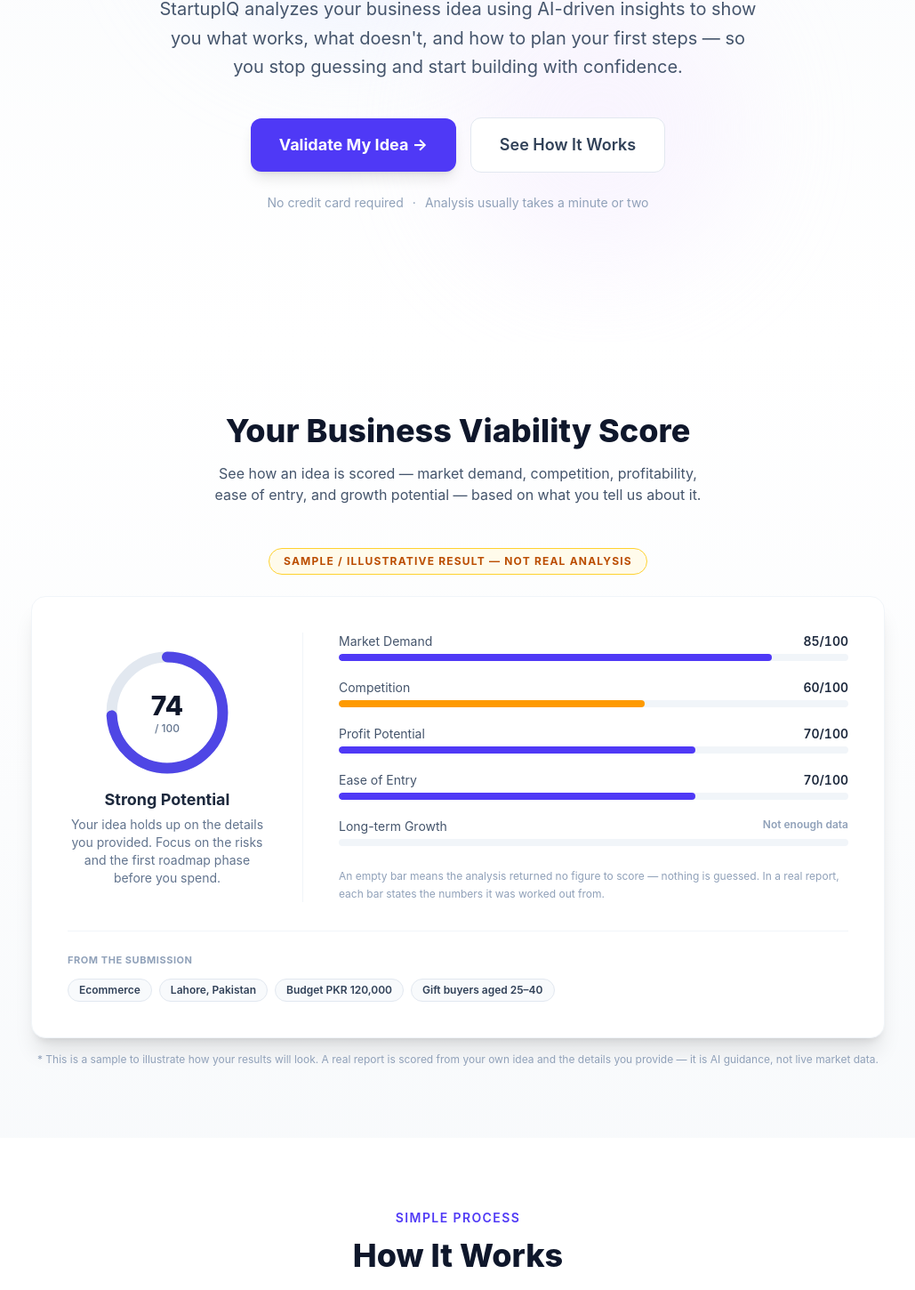
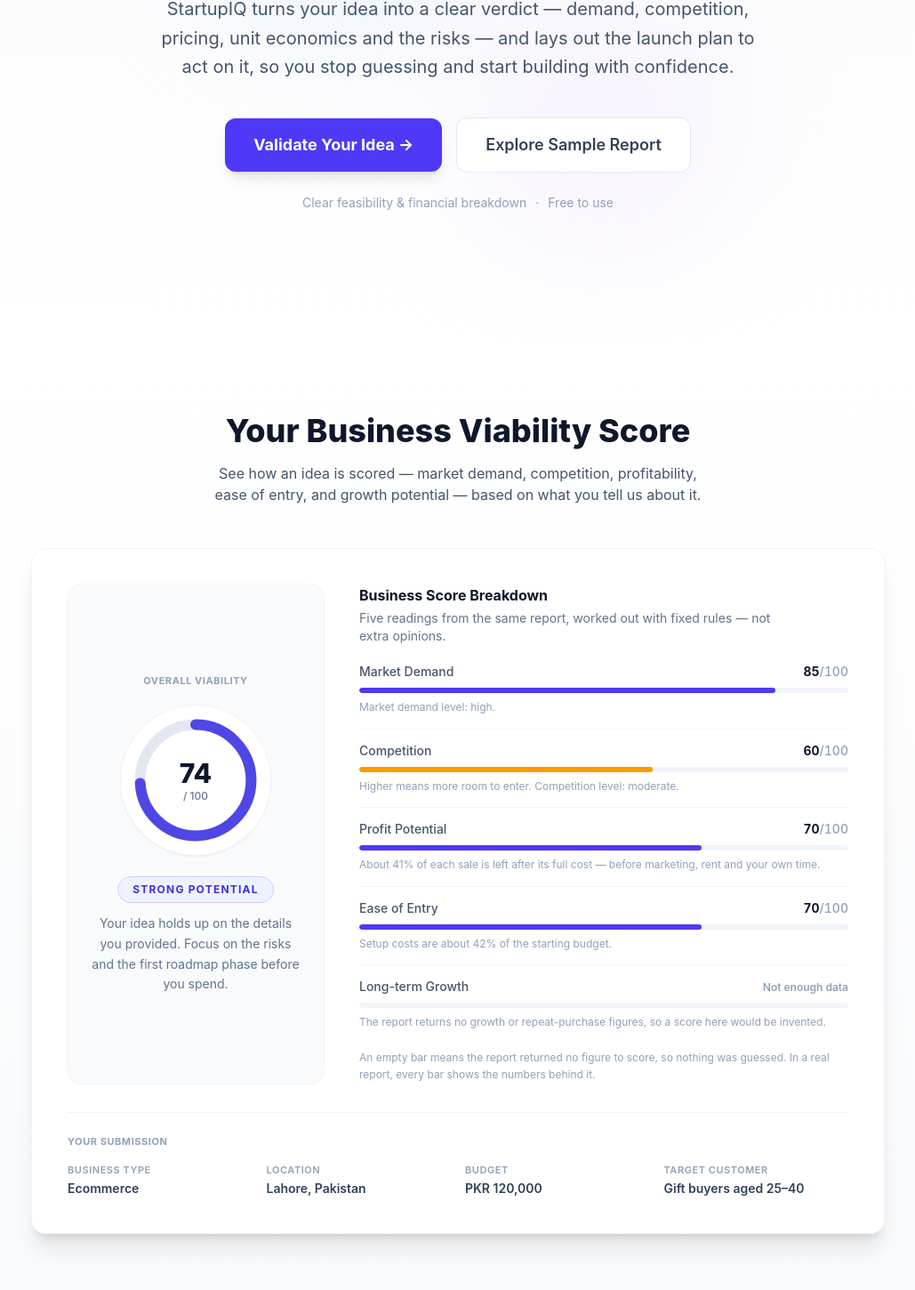
Before and after one commit to hanikagirdhari7/StartupIQ, a React (Vite) app: page / in a window 1280 px wide. Shown: the part 416-1866 px from the top of the page at 89% size, without its empty margins (125-1154 px from the left). Built offline with nearby package versions, Linux system fonts and the light colour scheme.

Commit message:
style: polish landing page hierarchy, restore eyebrow, and remove redundant badges

```diff
--- a/src/components/ClosingCTA.jsx
+++ b/src/components/ClosingCTA.jsx
@@ -11,7 +11,8 @@
         </h2>
         <p className="text-indigo-100 text-lg mb-9 leading-relaxed text-pretty">
           Your next business could be your best one — but only if you validate it first.
-          Enter your idea and get a full AI-powered analysis — it usually takes a minute or two.
+          Enter your idea and get a complete report — score, unit economics, risks and a launch
+          plan. It usually takes a minute or two.
         </p>
 
         <div className="flex flex-col sm:flex-row items-center justify-center gap-3 sm:gap-4">
@@ -20,7 +21,7 @@
             onClick={() => navigate('/validate')}
             className="w-full sm:w-auto bg-white hover:bg-slate-50 text-indigo-700 font-bold text-lg px-10 py-4 rounded-xl transition-all shadow-xl hover:-translate-y-0.5 cursor-pointer"
           >
-            Validate My Idea — It&apos;s Free
+            Validate Your Idea
           </button>
         </div>
 
@@ -31,7 +32,7 @@
         </p>
 
         <ul className="mt-10 flex flex-wrap justify-center gap-2 sm:gap-3 text-sm text-indigo-100">
-          {['AI-Powered Analysis', 'Viability Score', 'Market Insights', 'Step-by-Step Launch Plan'].map(item => (
+          {['Viability Score', 'Market Insights', 'Unit Economics', 'Step-by-Step Launch Plan'].map(item => (
             <li key={item} className="inline-flex items-center gap-1.5 bg-white/10 border border-white/20 rounded-full px-3.5 py-1.5">
               <span aria-hidden="true">&#10003;</span>
               {item}
--- a/src/components/DashboardPreview.jsx
+++ b/src/components/DashboardPreview.jsx
@@ -1,25 +1,36 @@
 import { Link } from 'react-router-dom'
 
-function MetricCard({ label, value, trend, trendUp }) {
+function MetricCard({ label, value, trend, tone = 'slate' }) {
+  const tones = {
+    emerald: 'bg-emerald-500',
+    amber: 'bg-amber-500',
+    slate: 'bg-slate-300',
+  }
   return (
     <div className="bg-white rounded-xl border border-slate-100 p-4 shadow-sm min-w-0">
-      <p className="text-[11px] font-bold uppercase tracking-wider text-slate-500 mb-1">{label}</p>
-      <p className="text-2xl font-extrabold text-slate-900 tabular-nums">{value}</p>
-      <p className={`text-xs font-semibold mt-1 tabular-nums ${trendUp ? 'text-emerald-600' : 'text-amber-600'}`}>{trend}</p>
+      <p className="text-[11px] font-bold uppercase tracking-wider text-slate-500 mb-1.5">{label}</p>
+      <p className="text-2xl font-extrabold text-slate-900 tabular-nums leading-tight break-words">{value}</p>
+      <p className="mt-1.5 flex items-center gap-1.5 text-xs text-slate-500">
+        <span aria-hidden="true" className={`w-1.5 h-1.5 rounded-full shrink-0 ${tones[tone] || tones.slate}`} />
+        <span className="min-w-0">{trend}</span>
+      </p>
     </div>
   )
 }
 
-function InsightRow({ icon, text, type }) {
+function InsightRow({ icon, label, text, type }) {
   const styles = {
-    strength: 'bg-emerald-50 border-emerald-200 text-emerald-800',
-    risk: 'bg-rose-50 border-rose-200 text-rose-800',
-    tip: 'bg-indigo-50 border-indigo-200 text-indigo-800',
+    strength: 'bg-emerald-50 border-emerald-200 text-emerald-700',
+    risk: 'bg-amber-50 border-amber-200 text-amber-700',
+    tip: 'bg-indigo-50 border-indigo-200 text-indigo-700',
   }
   return (
-    <div className={`flex items-start gap-3 p-3 rounded-lg border text-sm ${styles[type]}`}>
-      <span className="text-lg leading-none mt-0.5" aria-hidden="true">{icon}</span>
-      <span className="leading-snug">{text}</span>
+    <div className={`p-4 rounded-xl border min-w-0 ${styles[type]}`}>
+      <p className="flex items-center gap-2 text-[10px] font-bold uppercase tracking-widest mb-1.5">
+        <span aria-hidden="true" className="text-sm leading-none">{icon}</span>
+        {label}
+      </p>
+      <p className="text-sm leading-snug text-pretty">{text}</p>
     </div>
   )
 }
@@ -30,19 +41,12 @@
       <div className="max-w-5xl mx-auto px-4 sm:px-6 lg:px-8">
         <div className="text-center mb-12">
           <p className="text-indigo-600 font-semibold text-sm uppercase tracking-widest mb-3">Dashboard Preview</p>
-          <h2 className="text-3xl sm:text-4xl font-extrabold text-slate-900 mb-4">
-            Everything You Need in One Place
+          <h2 className="text-3xl sm:text-4xl font-extrabold text-slate-900 mb-4 text-balance">
+            Practical Feasibility, Built for Early Founders
           </h2>
-          <p className="text-slate-600 max-w-xl mx-auto">
-            A report covers market demand, competition, pricing, financial fit, sourcing and a launch
-            roadmap — all estimated from what you describe.
+          <p className="text-slate-600 max-w-xl mx-auto text-pretty">
+            Clear demand scoring, unit economics, and step-by-step launch roadmaps tailored to your market.
           </p>
-        </div>
-
-        <div className="flex justify-center mb-6">
-          <span className="bg-amber-50 border border-amber-300 text-amber-700 text-xs font-bold px-4 py-1.5 rounded-full uppercase tracking-widest text-center">
-            Sample / Illustrative Preview — Not Real Data
-          </span>
         </div>
 
         {/* Dashboard mock */}
@@ -52,39 +56,58 @@
             <div className="w-3 h-3 rounded-full bg-rose-400" />
             <div className="w-3 h-3 rounded-full bg-amber-400" />
             <div className="w-3 h-3 rounded-full bg-emerald-400" />
-            <span className="ml-3 text-slate-400 text-xs font-mono">startupiq.app/results</span>
+            <span className="ml-3 text-slate-400 text-xs font-mono min-w-0 truncate">startupiq.app/results</span>
+            <span className="text-xs px-2 py-0.5 rounded-full bg-slate-100 text-slate-500 font-medium shrink-0 whitespace-nowrap">Interactive Demo</span>
           </div>
 
           <div className="p-6 sm:p-8">
             {/* Idea header */}
             <div className="flex flex-col sm:flex-row sm:items-center justify-between gap-4 mb-6 pb-6 border-b border-slate-100">
-              <div>
-                <p className="text-xs text-slate-500 mb-1">Analyzing idea:</p>
-                <h3 className="text-xl font-bold text-slate-900">"Handmade Leather Accessories Store"</h3>
-                <p className="text-sm text-slate-500 mt-1">Ecommerce · Lahore, Pakistan · Budget PKR 120,000</p>
+              <div className="min-w-0">
+                <p className="text-[11px] font-bold uppercase tracking-wider text-slate-400 mb-1">Business idea</p>
+                <h3 className="text-xl font-bold text-slate-900 leading-snug text-balance break-words">
+                  “Handmade Leather Accessories Store”
+                </h3>
+                <p className="text-sm text-slate-500 mt-1 break-words">
+                  Ecommerce · Lahore, Pakistan · Budget PKR 120,000
+                </p>
               </div>
-              <div className="flex items-center gap-3 bg-indigo-50 border border-indigo-200 rounded-xl px-5 py-3 shrink-0">
-                <div>
-                  <p className="text-xs text-indigo-500 font-medium">Viability Score</p>
-                  <p className="text-4xl font-extrabold text-indigo-700 leading-none">74</p>
-                </div>
-                <div className="text-2xl">📈</div>
+              <div className="bg-indigo-50 border border-indigo-200 rounded-xl px-5 py-3 shrink-0 text-center sm:text-right">
+                <p className="text-[11px] text-indigo-500 font-bold uppercase tracking-wider">Viability Score</p>
+                <p className="text-4xl font-extrabold text-indigo-700 leading-none tabular-nums">
+                  74<span className="text-base font-bold text-indigo-400">/100</span>
+                </p>
               </div>
             </div>
 
             {/* Metric cards */}
             <div className="grid grid-cols-1 sm:grid-cols-2 lg:grid-cols-4 gap-4 mb-6">
-              <MetricCard label="Market Demand" value="High" trend="85/100 in the breakdown" trendUp />
-              <MetricCard label="Competition" value="Moderate" trend="60/100 room to enter" trendUp={false} />
-              <MetricCard label="Margin per Sale" value="PKR 1,850" trend="≈41% after its full cost" trendUp />
-              <MetricCard label="Break-even" value="28 sales" trend="Covers PKR 50,000 setup" trendUp={false} />
+              <MetricCard label="Market Demand" value="High" trend="85/100 in the breakdown" tone="emerald" />
+              <MetricCard label="Competition" value="Moderate" trend="60/100 — room to enter" tone="amber" />
+              <MetricCard label="Margin per Sale" value="PKR 1,850" trend="≈41% after its full cost" tone="emerald" />
+              <MetricCard label="Break-even" value="28 sales" trend="Covers PKR 50,000 setup" tone="slate" />
             </div>
 
             {/* Insights */}
             <div className="grid grid-cols-1 md:grid-cols-3 gap-3 mb-6">
-              <InsightRow icon="✅" text="High demand in gifting & lifestyle niches on Daraz & social media" type="strength" />
-              <InsightRow icon="⚠️" text="Pricing pressure from Chinese imports — differentiate on quality/story" type="risk" />
-              <InsightRow icon="💡" text="Start with Instagram + WhatsApp before investing in a full website" type="tip" />
+              <InsightRow
+                icon="✅"
+                label="Demand"
+                type="strength"
+                text="High demand in gifting & lifestyle niches on Daraz & social media"
+              />
+              <InsightRow
+                icon="⚠️"
+                label="Risk"
+                type="risk"
+                text="Pricing pressure from Chinese imports — differentiate on quality and story"
+              />
+              <InsightRow
+                icon="💡"
+                label="Action"
+                type="tip"
+                text="Start with Instagram + WhatsApp before investing in a full website"
+              />
             </div>
 
             {/* Blurred launch plan teaser */}
@@ -92,7 +115,7 @@
               <div className="blur-sm pointer-events-none select-none p-5">
                 <p className="text-xs font-bold text-slate-500 uppercase tracking-widest mb-3">Your Launch Roadmap</p>
                 <div className="space-y-2">
-                  {['Week 1: Validate with 10 potential customers via Instagram DMs', 'Week 2: Source materials from Liberty Market or Alibaba (3 suppliers compared)', 'Week 3: Create product photos & launch Daraz storefront', 'Week 4: Run first Rs.2000 ad campaign — target gifting audience'].map(item => (
+                  {['Week 1: Validate with 10 potential customers via Instagram DMs', 'Week 2: Source materials from Liberty Market or Alibaba (3 suppliers compared)', 'Week 3: Create product photos & launch Daraz storefront', 'Week 4: Run first PKR 2,000 ad campaign — target gifting audience'].map(item => (
                     <div key={item} className="flex items-center gap-2 text-sm text-slate-700">
                       <span className="w-4 h-4 rounded-full border-2 border-indigo-300 shrink-0" />
                       {item}
@@ -104,7 +127,7 @@
                 <div className="text-center">
                   <p className="text-slate-700 font-bold text-lg mb-2">This is what your launch plan looks like</p>
                   <Link to="/validate" className="bg-indigo-600 hover:bg-indigo-700 text-white text-sm font-semibold px-5 py-2.5 rounded-lg transition-colors">
-                    Validate My Idea to See Yours
+                    Validate Your Idea
                   </Link>
                 </div>
               </div>
--- a/src/components/Hero.jsx
+++ b/src/components/Hero.jsx
@@ -21,9 +21,9 @@
         </h1>
 
         <p className="text-base sm:text-xl text-slate-600 max-w-2xl mx-auto mb-8 sm:mb-10 leading-relaxed text-pretty">
-          StartupIQ analyzes your business idea using AI-driven insights to show you
-          what works, what doesn&apos;t, and how to plan your first steps — so you stop guessing
-          and start building with confidence.
+          StartupIQ turns your idea into a clear verdict — demand, competition, pricing, unit economics and
+          the risks — and lays out the launch plan to act on it, so you stop guessing and start building
+          with confidence.
         </p>
 
         <div className="flex flex-col sm:flex-row items-center justify-center gap-3 sm:gap-4">
@@ -31,20 +31,20 @@
             to="/validate"
             className="w-full sm:w-auto bg-indigo-600 hover:bg-indigo-700 active:bg-indigo-800 text-white font-bold text-base sm:text-lg px-8 py-3.5 sm:py-4 rounded-xl transition-all shadow-lg hover:shadow-indigo-200 hover:-translate-y-0.5"
           >
-            Validate My Idea <span aria-hidden="true">→</span>
+            Validate Your Idea <span aria-hidden="true">→</span>
           </Link>
           <a
-            href="#how-it-works"
+            href="#dashboard-preview"
             className="w-full sm:w-auto text-slate-700 hover:text-indigo-600 font-semibold text-base sm:text-lg px-8 py-3.5 sm:py-4 rounded-xl border border-slate-200 hover:border-indigo-200 transition-colors bg-white"
           >
-            See How It Works
+            Explore Sample Report
           </a>
         </div>
 
         <p className="mt-5 sm:mt-6 flex flex-wrap items-center justify-center gap-x-2.5 gap-y-1 text-sm text-slate-400">
-          <span>No credit card required</span>
+          <span>Clear feasibility &amp; financial breakdown</span>
           <span aria-hidden="true">·</span>
-          <span>Analysis usually takes a minute or two</span>
+          <span>Free to use</span>
         </p>
       </div>
     </section>
--- a/src/components/ScorePreview.jsx
+++ b/src/components/ScorePreview.jsx
@@ -38,24 +38,28 @@
   return 'bg-rose-500'
 }
 
-function SubScore({ label, value }) {
+function SubScore({ label, value, basis }) {
   return (
-    <div>
-      <div className="flex justify-between text-sm mb-1">
-        <span className="text-slate-600">{label}</span>
+    <li className="py-3.5 first:pt-0 last:pb-0">
+      <div className="flex items-baseline justify-between gap-4 mb-2">
+        <span className="text-sm font-medium text-slate-600">{label}</span>
         {value === null ? (
           <span className="text-xs font-semibold text-slate-400">Not enough data</span>
         ) : (
-          <span className="font-semibold text-slate-800 tabular-nums">{value}/100</span>
+          <span className="text-sm font-bold text-slate-900 tabular-nums">
+            {value}
+            <span className="text-slate-400 font-medium">/100</span>
+          </span>
         )}
       </div>
-      <div className="h-2 bg-slate-100 rounded-full overflow-hidden">
+      <div className="h-1.5 bg-slate-100 rounded-full overflow-hidden">
         <div
           className={`h-full rounded-full ${barClasses(value)}`}
           style={{ width: `${value === null ? 0 : value}%` }}
         />
       </div>
-    </div>
+      <p className="text-xs text-slate-400 leading-relaxed mt-1.5 text-pretty">{basis}</p>
+    </li>
   )
 }
 
@@ -63,11 +67,35 @@
 // demand high=85, competition moderate=60, a 41% margin=70, setup at 42% of
 // budget=70. Growth gets no returning figure, so it stays unscored.
 const SAMPLE_SCORES = [
-  { label: 'Market Demand', value: 85 },
-  { label: 'Competition', value: 60 },
-  { label: 'Profit Potential', value: 70 },
-  { label: 'Ease of Entry', value: 70 },
-  { label: 'Long-term Growth', value: null },
+  { label: 'Market Demand', value: 85, basis: 'Market demand level: high.' },
+  {
+    label: 'Competition',
+    value: 60,
+    basis: 'Higher means more room to enter. Competition level: moderate.',
+  },
+  {
+    label: 'Profit Potential',
+    value: 70,
+    basis: 'About 41% of each sale is left after its full cost — before marketing, rent and your own time.',
+  },
+  {
+    label: 'Ease of Entry',
+    value: 70,
+    basis: 'Setup costs are about 42% of the starting budget.',
+  },
+  {
+    label: 'Long-term Growth',
+    value: null,
+    basis: 'The report returns no growth or repeat-purchase figures, so a score here would be invented.',
+  },
+]
+
+// The same fields, in the same order, the real report header shows (ReportHeader.jsx).
+const SAMPLE_SUBMISSION = [
+  { label: 'Business type', value: 'Ecommerce' },
+  { label: 'Location', value: 'Lahore, Pakistan' },
+  { label: 'Budget', value: 'PKR 120,000' },
+  { label: 'Target customer', value: 'Gift buyers aged 25–40' },
 ]
 
 export default function ScorePreview() {
@@ -75,70 +103,73 @@
     <section className="py-20 bg-gradient-to-b from-white to-slate-50">
       <div className="max-w-5xl mx-auto px-4 sm:px-6 lg:px-8">
         <div className="text-center mb-12">
-          <h2 className="text-3xl sm:text-4xl font-extrabold text-slate-900 mb-4">
+          <h2 className="text-3xl sm:text-4xl font-extrabold text-slate-900 mb-4 text-balance">
             Your Business Viability Score
           </h2>
-          <p className="text-slate-600 max-w-xl mx-auto">
+          <p className="text-slate-600 max-w-xl mx-auto text-pretty">
             See how an idea is scored — market demand, competition, profitability, ease of entry, and growth
             potential — based on what you tell us about it.
           </p>
         </div>
 
-        {/* Sample label banner */}
-        <div className="flex justify-center mb-6">
-          <span className="bg-amber-50 border border-amber-300 text-amber-700 text-xs font-bold px-4 py-1.5 rounded-full uppercase tracking-widest text-center">
-            Sample / Illustrative Result — Not Real Analysis
-          </span>
-        </div>
-
         <div className="bg-white rounded-2xl shadow-xl border border-slate-100 p-8 sm:p-10">
-          <div className="flex flex-col md:flex-row items-center gap-8 md:gap-10">
-            {/* Left: big score */}
-            <div className="flex flex-col items-center gap-3 md:w-56 shrink-0">
-              <ScoreMeter value={74} />
-              <div className="text-center">
-                <p className="text-lg font-bold text-slate-800">Strong Potential</p>
-                <p className="text-sm text-slate-500 mt-1 text-pretty">
-                  Your idea holds up on the details you provided. Focus on the risks and the first roadmap
-                  phase before you spend.
-                </p>
+          <div className="flex flex-col md:flex-row gap-8 md:gap-10">
+            {/* Focal point: the overall score */}
+            <div className="w-full md:w-72 shrink-0 rounded-2xl bg-slate-50 ring-1 ring-slate-100 p-5 sm:p-6 md:justify-center flex flex-col items-center text-center">
+              <p className="text-[11px] font-bold uppercase tracking-wider text-slate-400 mb-5">
+                Overall viability
+              </p>
+              <div className="bg-white rounded-full p-2.5 sm:p-3 shadow-sm ring-1 ring-slate-100 flex items-center justify-center">
+                <ScoreMeter value={74} />
               </div>
+              <span className="mt-6 inline-block bg-indigo-50 border border-indigo-200 text-indigo-700 px-4 py-1.5 rounded-full text-xs font-bold uppercase tracking-widest">
+                Strong Potential
+              </span>
+              <p className="mt-3 text-sm text-slate-500 leading-relaxed text-pretty">
+                Your idea holds up on the details you provided. Focus on the risks and the first roadmap
+                phase before you spend.
+              </p>
             </div>
 
-            {/* Divider */}
-            <div className="hidden md:block w-px self-stretch bg-slate-100" />
-
-            {/* Right: sub-scores */}
-            <div className="flex-1 w-full space-y-5">
-              {SAMPLE_SCORES.map(row => (
-                <SubScore key={row.label} label={row.label} value={row.value} />
-              ))}
-              <p className="text-xs text-slate-400 leading-relaxed pt-1">
-                An empty bar means the analysis returned no figure to score — nothing is guessed. In a real
-                report, each bar states the numbers it was worked out from.
+            {/* The factors behind it */}
+            <div className="flex-1 min-w-0">
+              <h3 className="text-base font-bold text-slate-900 mb-1">Business Score Breakdown</h3>
+              <p className="text-sm text-slate-500 mb-5 text-pretty">
+                Five readings from the same report, worked out with fixed rules — not extra opinions.
+              </p>
+              <ul className="divide-y divide-slate-100">
+                {SAMPLE_SCORES.map(row => (
+                  <SubScore key={row.label} label={row.label} value={row.value} basis={row.basis} />
+                ))}
+              </ul>
+              <p className="mt-5 text-xs text-slate-400 leading-relaxed text-pretty">
+                An empty bar means the report returned no figure to score, so nothing was guessed. In a real
+                report, every bar shows the numbers behind it.
               </p>
             </div>
           </div>
 
           {/* Founder's own submission details, as the real report header shows them */}
           <div className="mt-8 pt-6 border-t border-slate-100">
-            <p className="text-[11px] font-bold uppercase tracking-wider text-slate-400 mb-3">
-              From the submission
-            </p>
-            <div className="flex flex-wrap gap-2">
-              {['Ecommerce', 'Lahore, Pakistan', 'Budget PKR 120,000', 'Gift buyers aged 25–40'].map(tag => (
-                <span key={tag} className="bg-slate-50 border border-slate-200 text-slate-700 text-xs font-semibold px-3 py-1 rounded-full">
-                  {tag}
-                </span>
+            <div className="flex flex-wrap items-center justify-between gap-3 mb-4">
+              <p className="text-[11px] font-bold uppercase tracking-wider text-slate-400">
+                Your submission
+              </p>
+            </div>
+            <dl className="grid grid-cols-1 sm:grid-cols-2 lg:grid-cols-4 gap-x-4 gap-y-3">
+              {SAMPLE_SUBMISSION.map(item => (
+                <div key={item.label} className="min-w-0">
+                  <dt className="text-[11px] font-semibold uppercase tracking-wider text-slate-400">
+                    {item.label}
+                  </dt>
+                  <dd className="mt-0.5 text-sm font-semibold text-slate-700 break-words">
+                    {item.value}
+                  </dd>
+                </div>
               ))}
-            </div>
+            </dl>
           </div>
         </div>
-
-        <p className="text-center text-xs text-slate-400 mt-4">
-          * This is a sample to illustrate how your results will look. A real report is scored from your own idea
-          and the details you provide — it is AI guidance, not live market data.
-        </p>
       </div>
     </section>
   )
```
